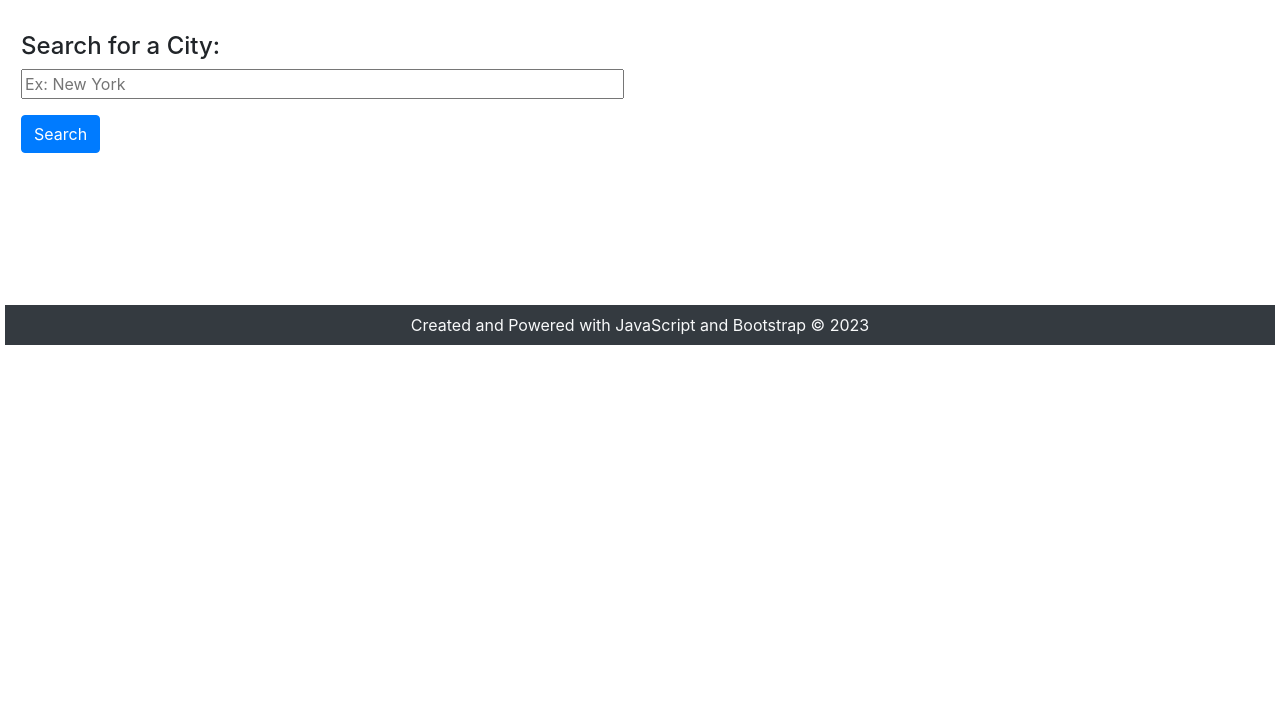
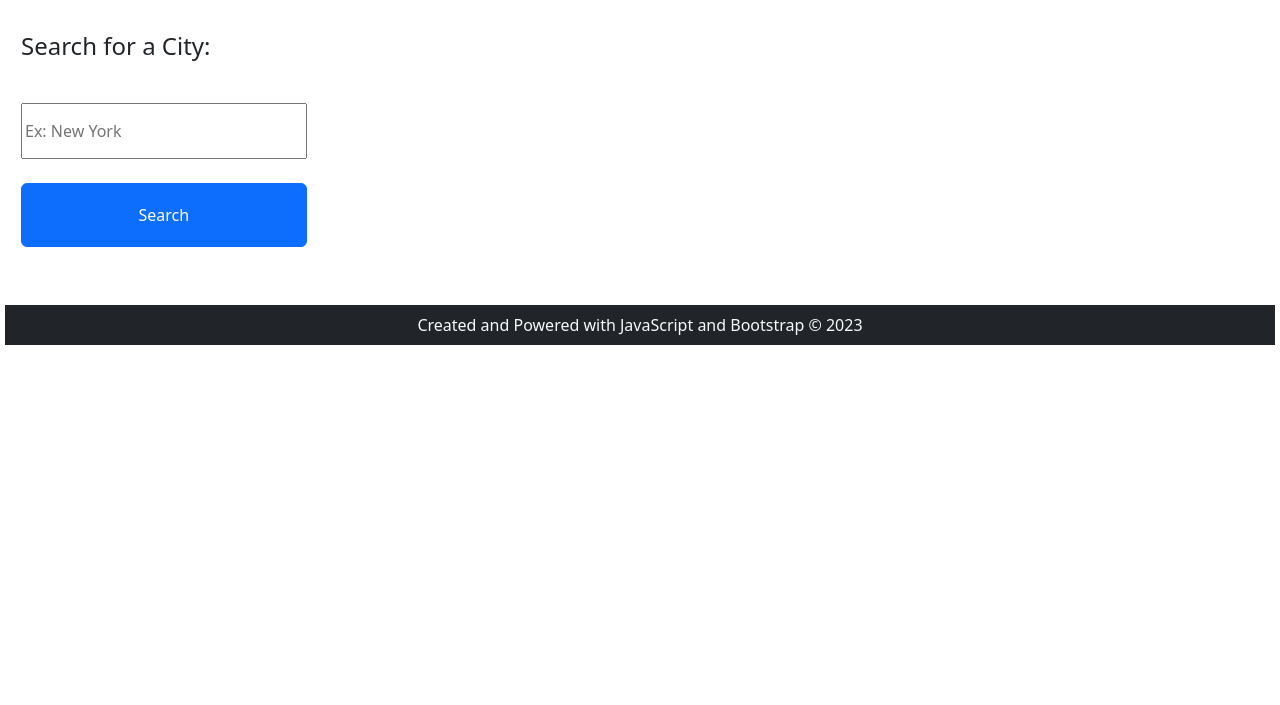
Before and after one commit to scostemal/weather-forecast, a plain HTML site: page index.html in a window 1280 px wide. Shown: the part 95-800 px from the top of the page. Drawn offline with nearby package versions, Linux system fonts and the light colour scheme.

Commit message:
updated html

```diff
--- a/index.html
+++ b/index.html
@@ -4,7 +4,7 @@
 <head>
     <meta charset="UTF-8">
     <meta name="viewport" content="width=device-width, initial-scale=1.0">
-    <link rel="stylesheet" href="https://stackpath.bootstrapcdn.com/bootstrap/4.3.1/css/bootstrap.min.css" />
+    <link rel="stylesheet" href="https://cdn.jsdelivr.net/npm/bootstrap@5.2.3/dist/css/bootstrap.min.css" />
     <link rel="stylesheet" href="https://cdnjs.cloudflare.com/ajax/libs/font-awesome/4.7.0/css/font-awesome.min.css">
     <link rel="stylesheet" href="/assets/style.css" />
     <title>Weather Dashboard</title>
```
